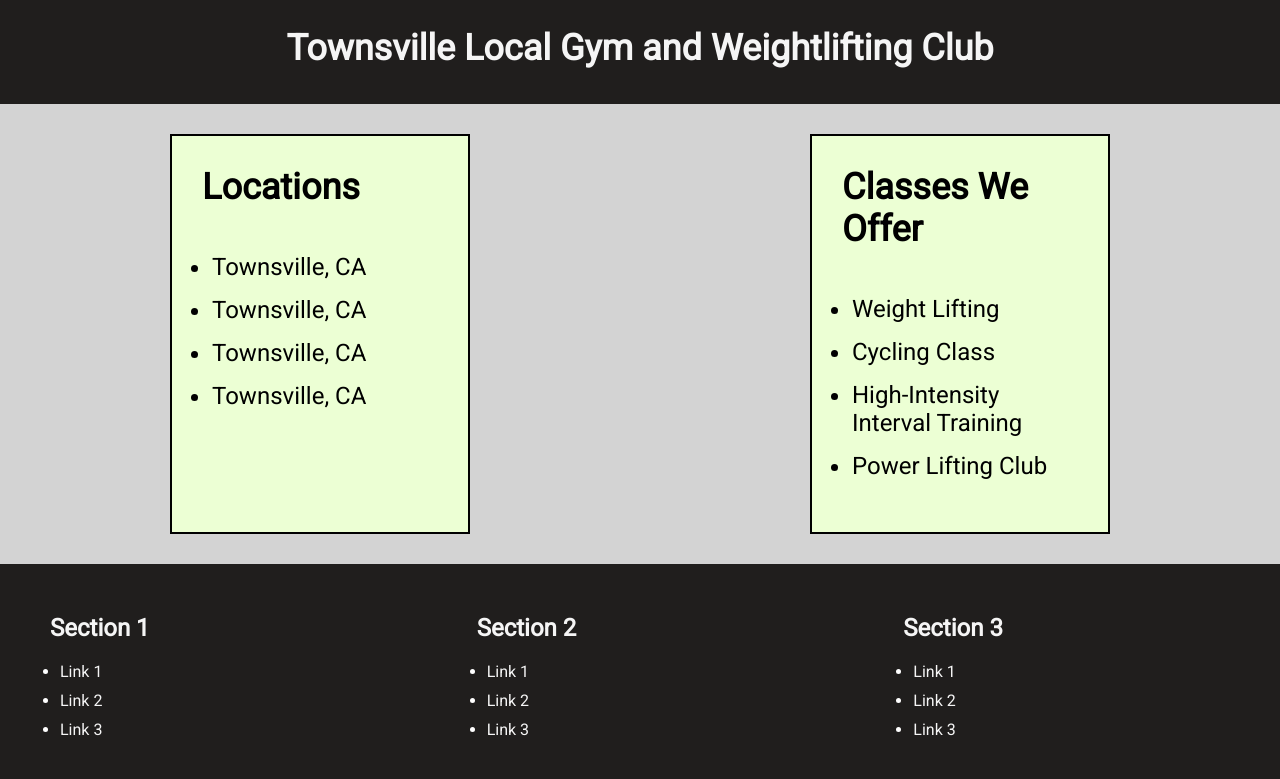
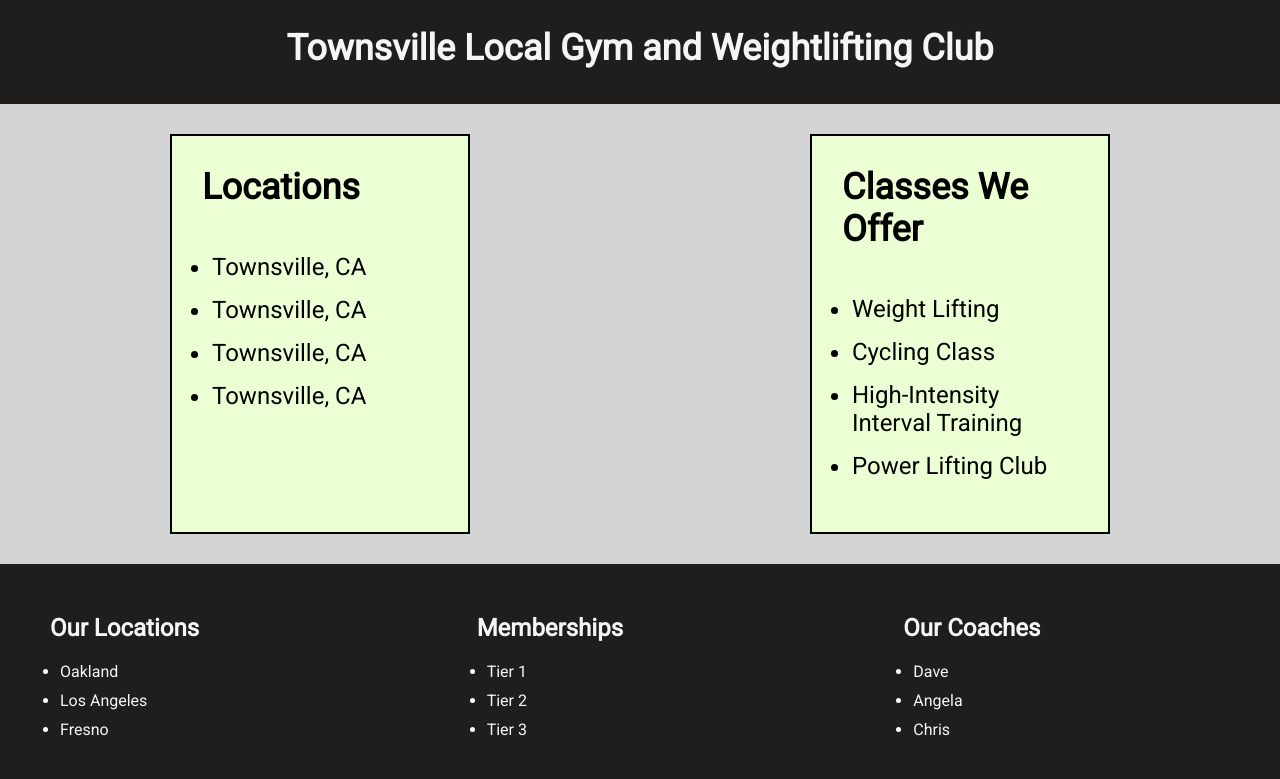
Before and after one commit to diegofhdz/gymwebsite, a plain HTML site: page index.html in a window 1280 px wide. Shown: the part 865-1644 px from the top of the page. Drawn offline with Linux system fonts and the light colour scheme.

Commit message:
Added footer to all pages and finished footer details

```diff
--- a/index.html
+++ b/index.html
@@ -64,27 +64,27 @@
     <!-- FOOTER -->
     <footer class="foot">
         <div class="foot">
-            <h2 class="foot">Section 1</h1>
+            <h2 class="foot">Our Locations</h1>
             <ul class="foot">
-                <li class="foot"><a href="#" class="foot">Link 1</a></li>
-                <li class="foot"><a href="#" class="foot">Link 2</a></li>
-                <li class="foot"><a href="#" class="foot">Link 3</a></li>
+                <li class="foot"><a href="#" class="foot">Oakland</a></li>
+                <li class="foot"><a href="#" class="foot">Los Angeles</a></li>
+                <li class="foot"><a href="#" class="foot">Fresno</a></li>
             </ul>
         </div>
         <div class="foot">
-            <h2 class="foot">Section 2</h1>
+            <h2 class="foot">Memberships</h1>
             <ul class="foot">
-                <li class="foot"><a href="#" class="foot">Link 1</a></li>
-                <li class="foot"><a href="#" class="foot">Link 2</a></li>
-                <li class="foot"><a href="#" class="foot">Link 3</a></li>
+                <li class="foot"><a href="#" class="foot">Tier 1</a></li>
+                <li class="foot"><a href="#" class="foot">Tier 2</a></li>
+                <li class="foot"><a href="#" class="foot">Tier 3</a></li>
             </ul>
         </div>
         <div class="foot">
-            <h2 class="foot">Section 3</h1>
+            <h2 class="foot">Our Coaches</h1>
             <ul class="foot">
-                <li class="foot"><a href="#" class="foot">Link 1</a></li>
-                <li class="foot"><a href="#" class="foot">Link 2</a></li>
-                <li class="foot"><a href="#" class="foot">Link 3</a></li>
+                <li class="foot"><a href="#" class="foot">Dave</a></li>
+                <li class="foot"><a href="#" class="foot">Angela</a></li>
+                <li class="foot"><a href="#" class="foot">Chris</a></li>
             </ul>
         </div>
 
--- a/style.css
+++ b/style.css
@@ -60,7 +60,6 @@ h1.mainheader {
     padding: 15px;
 }
 
-
 .container3 {
     display: flex;
     flex-direction: row;
@@ -68,6 +67,7 @@ h1.mainheader {
     margin-top: 20px;
     background-color: lightgray;
 }
+
 h2.title {
     font-size: 36px;
 }
@@ -96,6 +96,10 @@ footer.foot {
     display: grid;
     grid-template-columns: 1fr 1fr 1fr;
     grid-template-rows: auto;
+}
+
+footer {
+    background-color: #201E1D;
 }
 
 div.foot {
```
Also changed, not shown: about.html (+28 -1 lines), login.html (+31 -1 lines), logout.html (+30 -1 lines).
